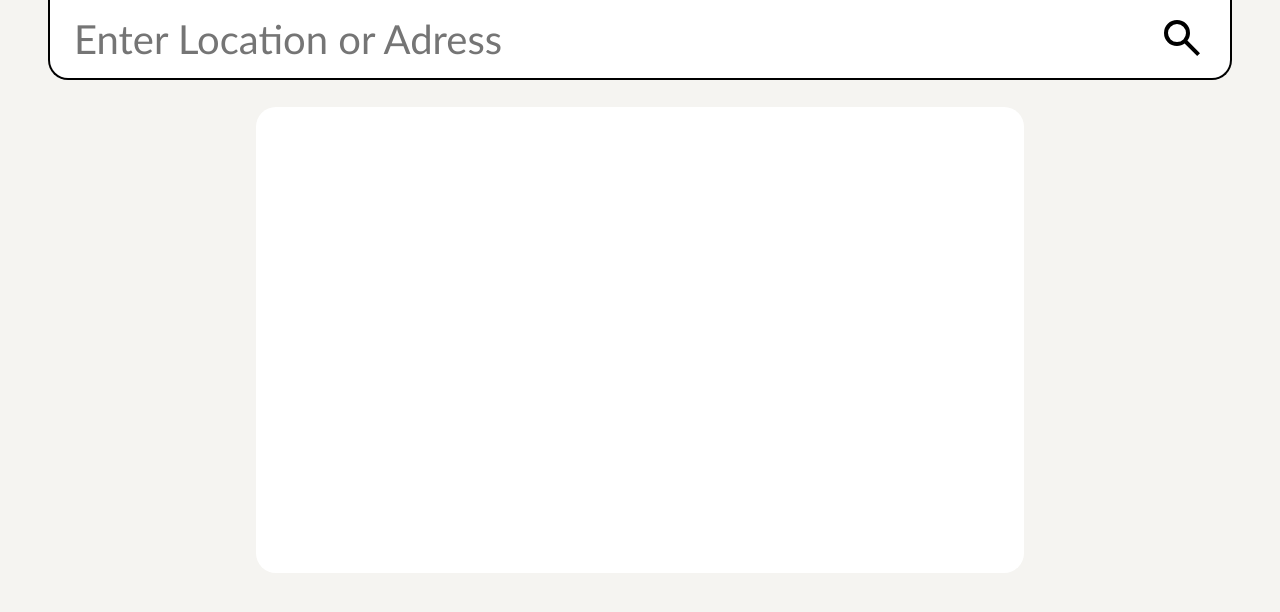
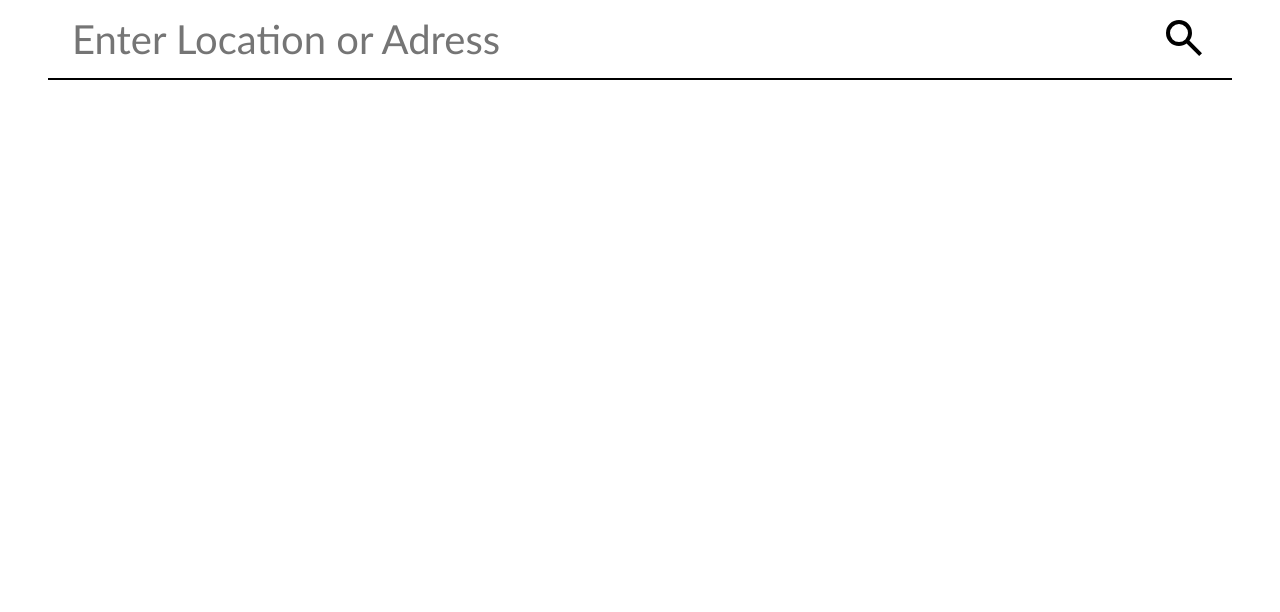
Before and after one commit to SpyrosPolemis/weather-app, a website built with webpack: page src/template.html in a window 1280 px wide. Built offline with nearby package versions, Linux system fonts and the light colour scheme.

Commit message:
improve styling of search bar

```diff
--- a/src/styles.css
+++ b/src/styles.css
@@ -8,7 +8,7 @@
 }
 
 body {
-  background-color: #f5f4f1;
+  background-color: #ffffff;
   display: grid;
   grid-template-rows: 10vh auto 25vh;
   row-gap: calc(10vh / 3);
@@ -23,10 +23,8 @@ body {
   background-color: #fff;
   justify-content: space-between;
   padding: 0px 24px;
-  border-radius: 0px 0px 20px 20px;
   margin: 0px 48px;
-  border: solid 2px black;
-  border-top: none;
+  border-bottom: solid 2px black;
 }
 
 input {
```
